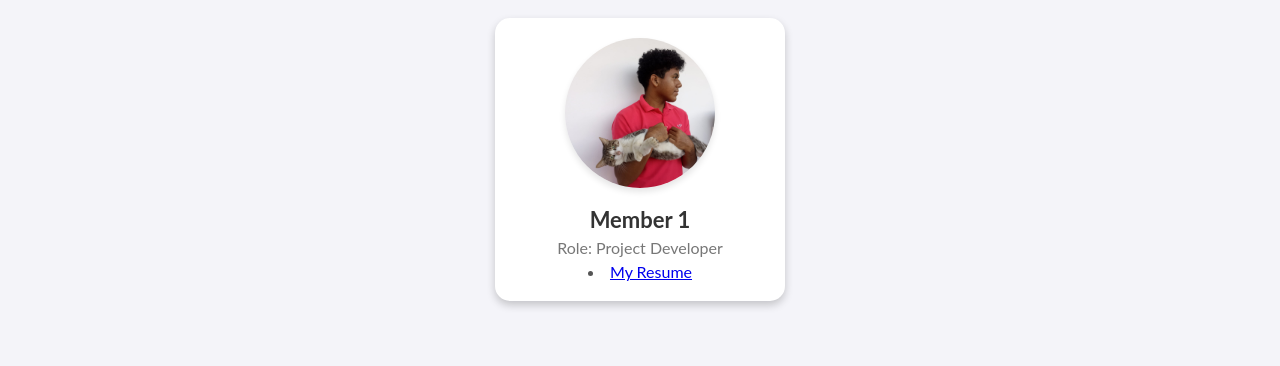
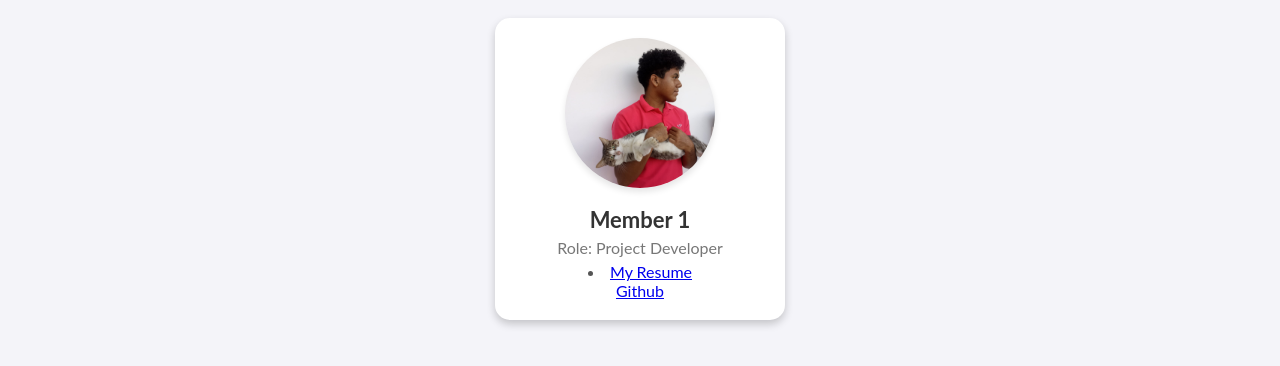
Before and after one commit to ElvisFlores/Resume, a plain HTML site: page team.html in a window 1280 px wide. Shown: the part 266-632 px from the top of the page. Drawn offline with Linux system fonts and the light colour scheme.

Commit message:
Update team.html

```diff
--- a/team.html
+++ b/team.html
@@ -146,6 +146,8 @@
                 <h3>Member 1</h3>
                 <p>Role: Project Developer</p>
 				<li><a href="index.html" target="_blank">My Resume</a></li>
+		    		<a href=https://github.com/ElvisFlores>Github</a>
+
             </div>
 
     </section>
```
